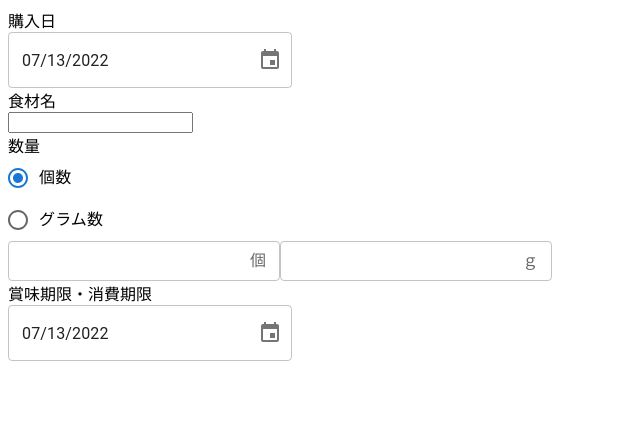
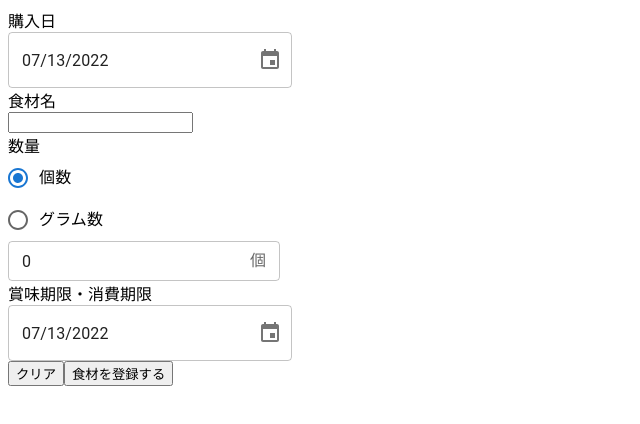
Before and after one commit to rikoysd/react-express-app, a React (Create React App) app in the folder frontend/: page /registerFood in a window 1280 px wide. Shown: the top 424 px of the page, without its empty margins (0-640 px from the left). Built offline with nearby package versions, Linux system fonts and the light colour scheme.

Commit message:
フォーム基本入力処理

```diff
--- a/frontend/src/pages/RegisterFood.tsx
+++ b/frontend/src/pages/RegisterFood.tsx
@@ -43,8 +43,16 @@ export const RegisterFood: FC = () => {
    * 数量の選択.
    * @param e
    */
+  const onChangeQSelect = (e: ChangeEvent<HTMLInputElement>) => {
+    setQSelect(e.target.value);
+  };
+
+  /**
+   * 数量の入力.
+   * @param e
+   */
   const onChangeQuantity = (e: ChangeEvent<HTMLInputElement>) => {
-    setQSelect(e.target.value);
+    setQuantity(Number(e.target.value));
   };
 
   /**
@@ -53,6 +61,24 @@ export const RegisterFood: FC = () => {
    */
   const onChangeBestBefore = (newValue: Date | null) => {
     setBestBefore(newValue);
+  };
+
+  /**
+   * 入力項目をクリアにする.
+   */
+  const onClickClear = () => {
+    setPurchaseDate(new Date());
+    setName("");
+    setQSelect("1");
+    setQuantity(0);
+    setBestBefore(new Date());
+  };
+
+  /**
+   * 食材を登録する.
+   */
+  const onClickRegisterFood = () => {
+    console.log("call");
   };
 
   return (
@@ -73,7 +99,7 @@ export const RegisterFood: FC = () => {
         <input type="text" id="name" value={name} onChange={onChangeName} />
       </label>
       <div>数量</div>
-      <RadioGroup defaultValue="1" onChange={onChangeQuantity}>
+      <RadioGroup defaultValue="1" onChange={onChangeQSelect}>
         <FormControlLabel
           value="1"
           control={<Radio></Radio>}
@@ -87,16 +113,28 @@ export const RegisterFood: FC = () => {
           checked={qSelect === "2"}
         ></FormControlLabel>
       </RadioGroup>
+      {(() => {
+        if (qSelect === "1") {
+          return (
             <OutlinedInput
               id="outlined-basic"
               endAdornment={<InputAdornment position="end">個</InputAdornment>}
               size="small"
+              value={quantity}
+              onChange={onChangeQuantity}
             />
+          );
+        } else {
+          return (
             <OutlinedInput
               id="outlined-basic"
               endAdornment={<InputAdornment position="end">ｇ</InputAdornment>}
               size="small"
+              value={quantity}
             />
+          );
+        }
+      })()}
       <LocalizationProvider dateAdapter={AdapterDateFns}>
         <label htmlFor="purchaseDate">
           <div>賞味期限・消費期限</div>
@@ -108,6 +146,10 @@ export const RegisterFood: FC = () => {
           />
         </label>
       </LocalizationProvider>
+      <div>
+        <button onClick={onClickClear}>クリア</button>
+        <button onClick={onClickRegisterFood}>食材を登録する</button>
+      </div>
     </div>
   );
 };
```
Lines whose indentation alone changed are shown as unchanged.
